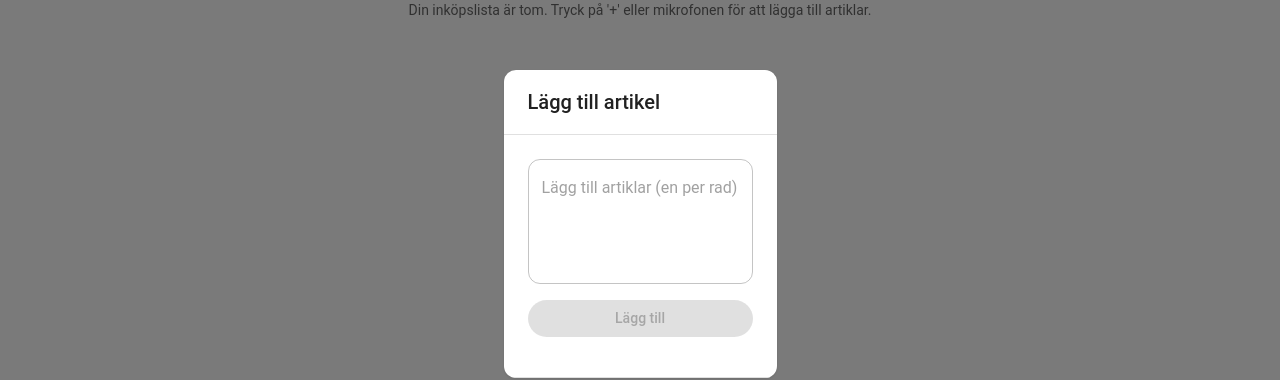
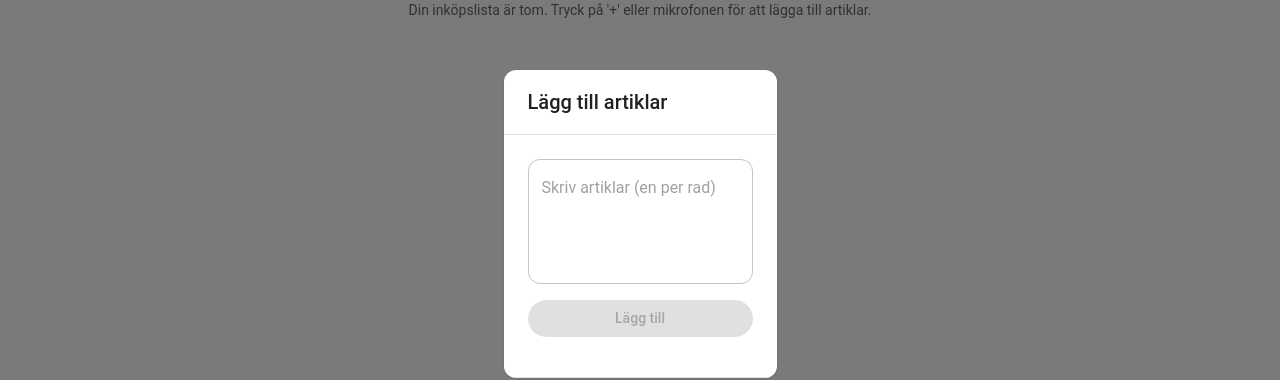
Before and after one commit to wenziie/SimpleGroceriesPWA, a React (Vite) app: page / in a window 1280 px wide. Both pictures are taken after a click on the button 1140 px from the left and 32 px from the top of the page. Shown: the part 176-556 px from the top of the page. Built offline with nearby package versions, Linux system fonts and the light colour scheme; some icons are missing.

Commit message:
Wording: Update Add Item modal title and placeholder

```diff
--- a/src/components/AddItemForm.jsx
+++ b/src/components/AddItemForm.jsx
@@ -35,7 +35,7 @@ function AddItemForm({ onAddItem }) {
       <TextField
         value={inputValue}
         onChange={(e) => setInputValue(e.target.value)}
-        placeholder="Lägg till artiklar (en per rad)"
+        placeholder="Skriv artiklar (en per rad)"
         multiline
         rows={4}
         required
--- a/src/pages/GroceryPage.jsx
+++ b/src/pages/GroceryPage.jsx
@@ -156,17 +156,15 @@ function GroceryPage({
            open={showAddItem}
            onClose={handleCloseAddItem}
            aria-labelledby="add-item-dialog-title"
-           PaperProps={{ // Target the inner Paper component
+           PaperProps={{
              sx: {
-               // Add horizontal margin on mobile, auto margin on larger screens
                mx: { xs: 2, sm: 'auto' },
-               // Ensure width fits within margins on mobile
                width: { xs: 'calc(100% - 32px)', sm: 'auto' },
              }
            }}
          >
            <DialogTitle id="add-item-dialog-title">
-             Lägg till artikel
+             Lägg till artiklar
              <IconButton
                aria-label="close"
                onClick={handleCloseAddItem}
```
